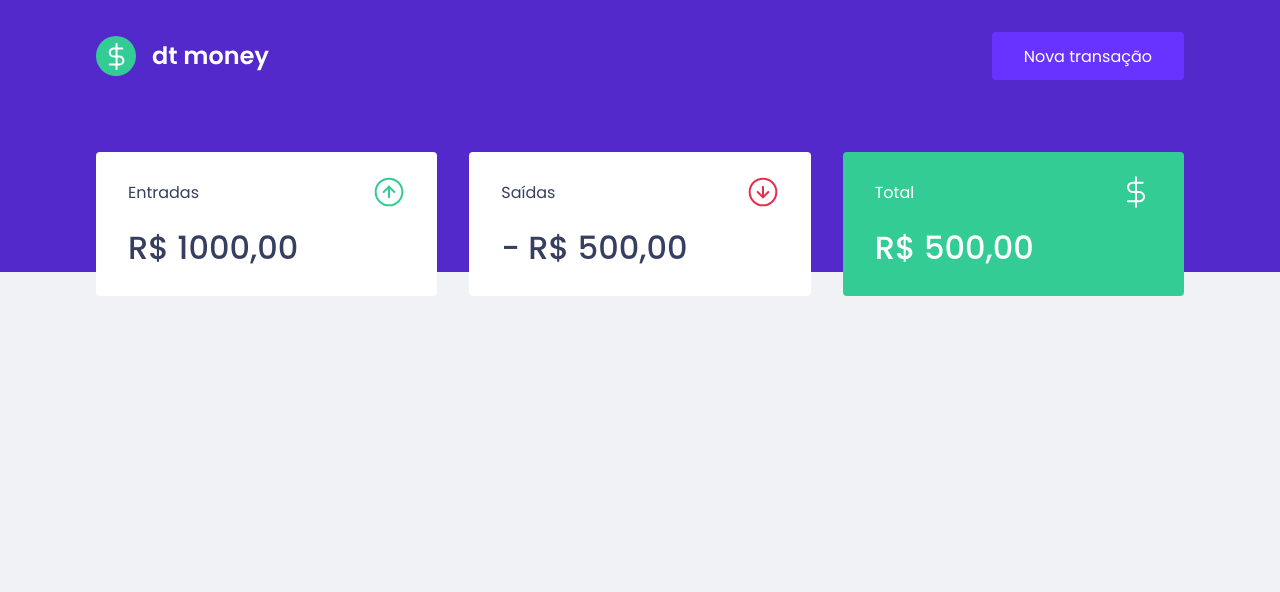
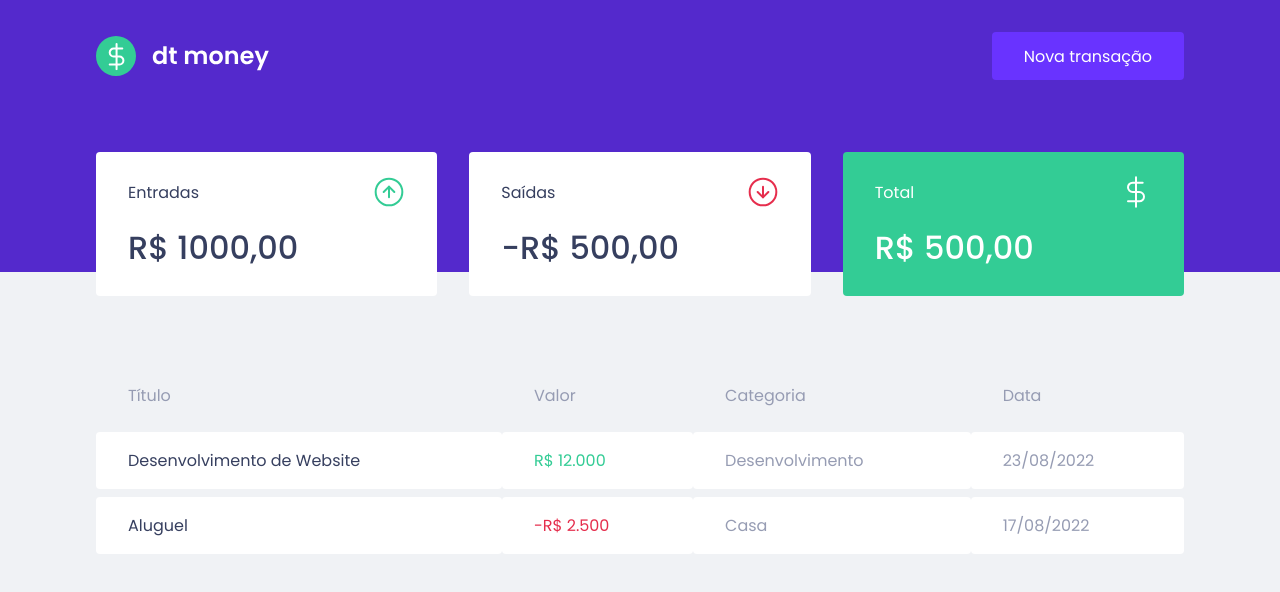
Before and after one commit to enzobonf/dt-money, a React (Create React App) app: page / in a window 1280 px wide. Shown: the top 592 px of the page. Built offline with nearby package versions, Linux system fonts and the light colour scheme.

Commit message:
feat: TransactionsTable

```diff
--- a/src/components/Dashboard/index.tsx
+++ b/src/components/Dashboard/index.tsx
@@ -1,10 +1,12 @@
 import { Summary } from '../Summary';
+import { TransactionsTable } from '../TransactionsTable';
 import { Container } from './styles';
 
 export function Dashboard() {
   return(
     <Container>
       <Summary />
+      <TransactionsTable />
     </Container>
   );
 }
--- a/src/components/Summary/index.tsx
+++ b/src/components/Summary/index.tsx
@@ -18,7 +18,7 @@
           <p>Saídas</p>
           <img src={outcomeImg} alt="Saídas" />
         </header>
-        <strong>- R$ 500,00</strong>
+        <strong>-R$ 500,00</strong>
       </div>
       <div className="highlight-background">
         <header>
--- /dev/null
+++ b/src/components/TransactionsTable/index.tsx
@@ -0,0 +1,33 @@
+import { Container } from './styles';
+
+export function TransactionsTable() {
+  return(
+    <Container>
+        <table>
+            <thead>
+                <tr>
+                    <th>Título</th>
+                    <th>Valor</th>
+                    <th>Categoria</th>
+                    <th>Data</th>
+                </tr>
+            </thead>
+
+            <tbody>
+                <tr>
+                    <td>Desenvolvimento de Website</td>
+                    <td className='deposit'>R$ 12.000</td>
+                    <td>Desenvolvimento</td>
+                    <td>23/08/2022</td>
+                </tr>
+                <tr>
+                    <td>Aluguel</td>
+                    <td className='withdraw'>-R$ 2.500</td>
+                    <td>Casa</td>
+                    <td>17/08/2022</td>
+                </tr>
+            </tbody>
+        </table>
+    </Container>
+  );
+}
--- /dev/null
+++ b/src/components/TransactionsTable/styles.ts
@@ -0,0 +1,38 @@
+import styled from "styled-components";
+
+export const Container = styled.div`
+  margin-top: 4rem;
+
+  table {
+    width: 100%;
+    border-spacing: 0 0.5rem;
+
+    th {
+      color: var(--text-body);
+      font-weight: 400;
+      padding: 1rem 2rem;
+      text-align: left;
+      line-height: 1.5rem;
+    }
+
+    td {
+      padding: 1rem 2rem;
+      border: 0;
+      background: var(--shape);
+      color: var(--text-body);
+      border-radius: 0.25rem;
+
+      &:first-child {
+        color: var(--text-title);
+      }
+
+      &.deposit {
+        color: var(--green);
+      }
+
+      &.withdraw {
+        color: var(--red);
+      }
+    }
+  }
+`;
--- a/src/styles/global.ts
+++ b/src/styles/global.ts
@@ -11,7 +11,7 @@
     --blue-light: #6933ff;
 
     --text-title: #363f5f;
-    --text-bodu: #969cb3;
+    --text-body: #969cb3;
 
 
     --shape: #ffffff;
```
